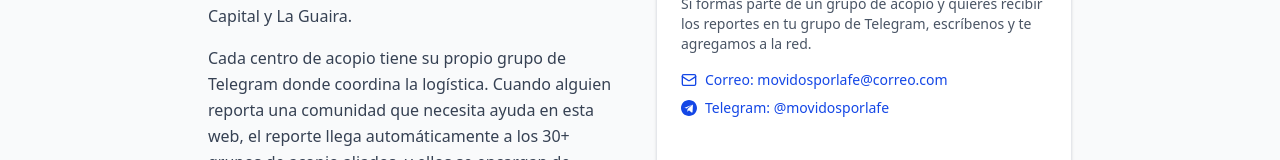
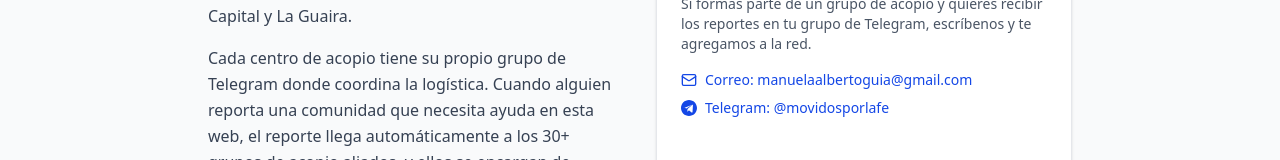
Before and after one commit to Th3Monarch/movidos-por-la-fe, a Next.js app: page /acerca in a window 1280 px wide. Shown: the part 252-412 px from the top of the page. Built offline with nearby package versions, Linux system fonts and the light colour scheme.

Commit message:
Update page.tsx

```diff
--- a/src/app/acerca/page.tsx
+++ b/src/app/acerca/page.tsx
@@ -33,10 +33,10 @@ export default function AcercaPage() {
                 <rect x="2" y="4" width="20" height="16" rx="2" />
                 <path d="m22 7-8.97 5.7a1.94 1.94 0 0 1-2.06 0L2 7" />
               </svg>
-              {t("about.email")}: movidosporlafe@correo.com
+              {t("about.email")}: manuelaalbertoguia@gmail.com
             </a>
             <a
-              href="https://t.me/movidosporlafe"
+              href="https://t.me/+gXKabrPnx-E5NmQx"
               target="_blank"
               className="flex items-center gap-2 text-blue-700 hover:underline"
             >
```
